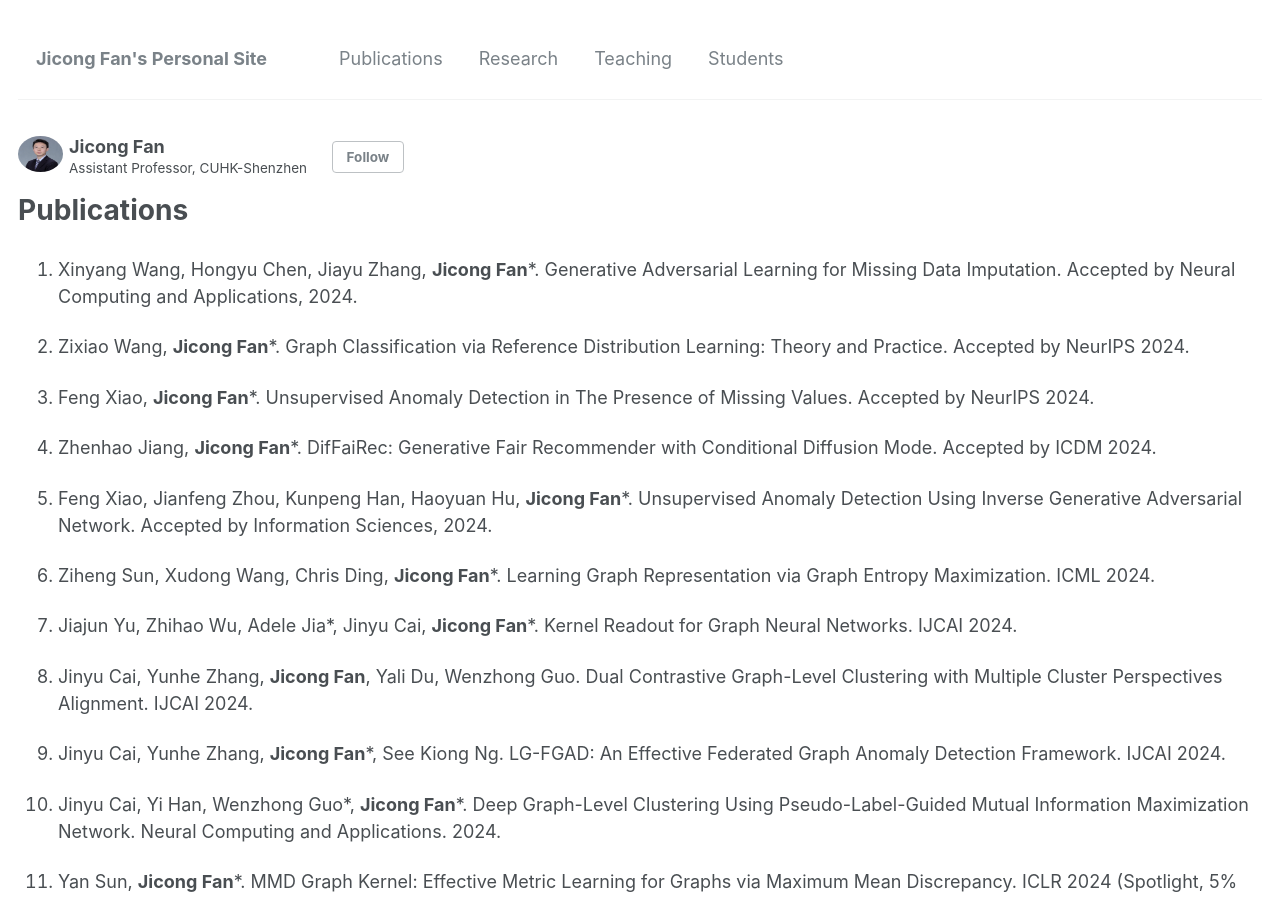
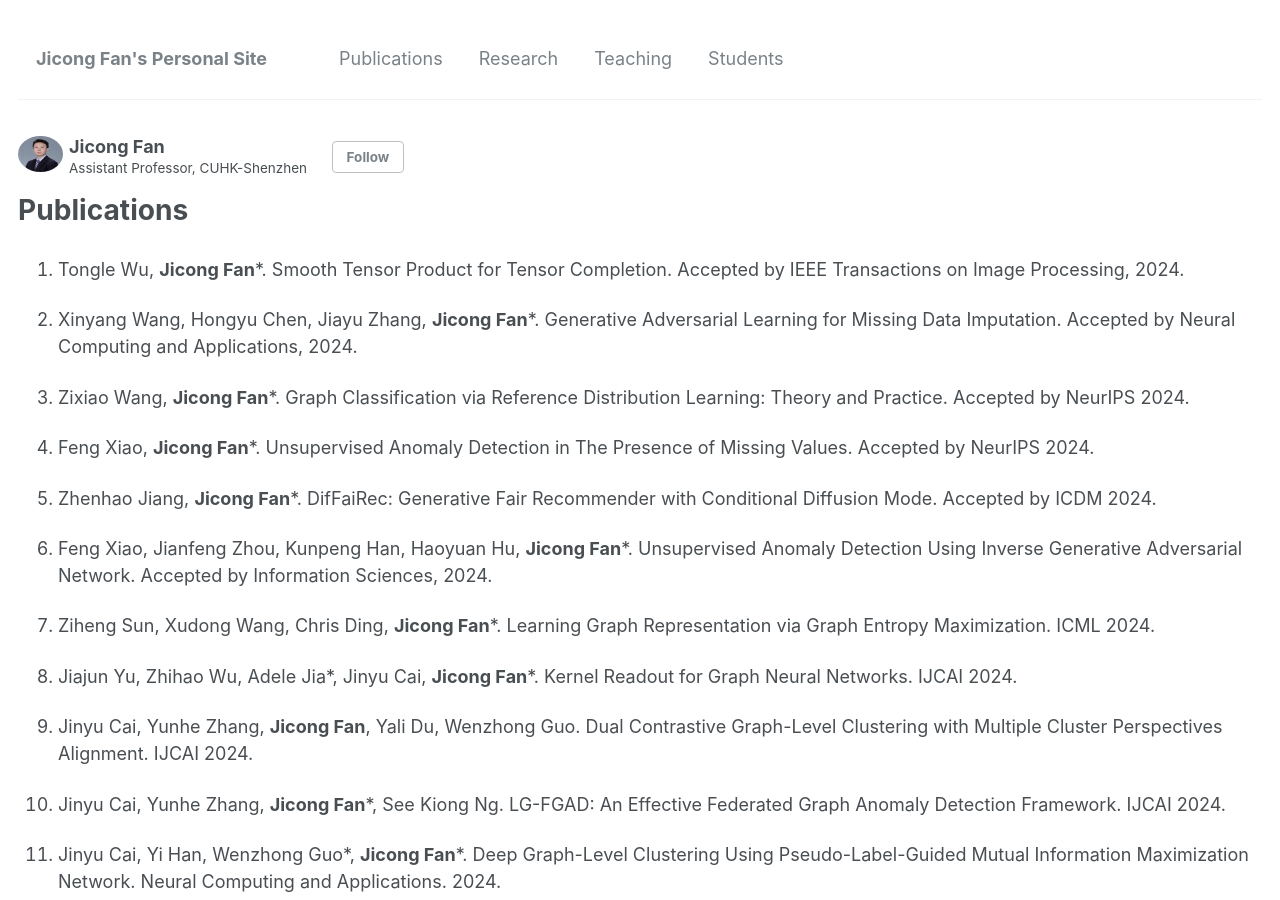
Before and after one commit to jicongfan/jicongfan.github.io, a Jekyll site: the page built from _pages/publications.md, in a window 1280 px wide and 900 px high. Built offline with Jekyll 4.4.1, drawn with Linux system fonts in a browser that asks for light colours.

Commit message:
Update publications.md

```diff
--- a/_pages/publications.md
+++ b/_pages/publications.md
@@ -11,6 +11,8 @@ author_profile: true
 
 <strong>Published or accepted papers</strong>
 -->
+
+1. Tongle Wu, <strong>Jicong Fan</strong>*. Smooth Tensor Product for Tensor Completion. Accepted by IEEE Transactions on Image Processing, 2024.
 
 1. Xinyang Wang, Hongyu Chen, Jiayu Zhang, <strong>Jicong Fan</strong>*. Generative Adversarial Learning for Missing Data Imputation. Accepted by Neural Computing and Applications, 2024.
 
```
